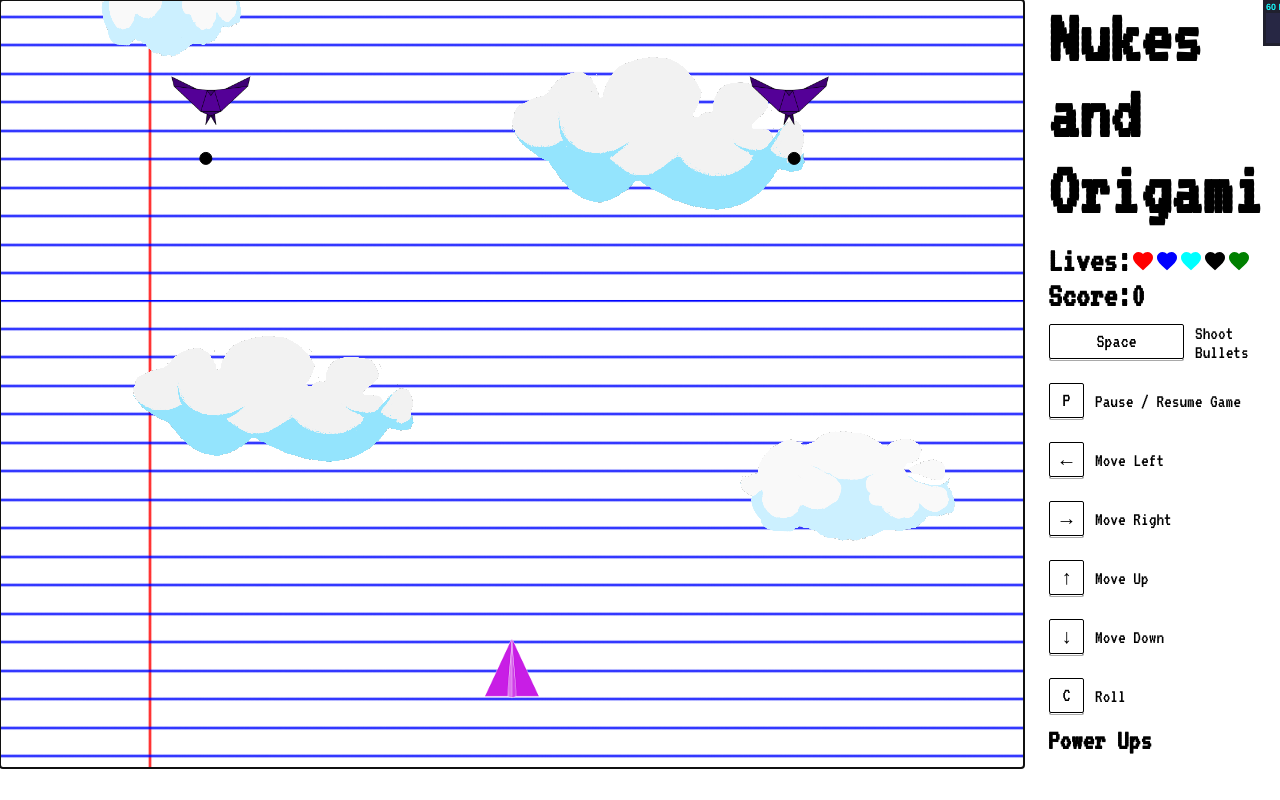
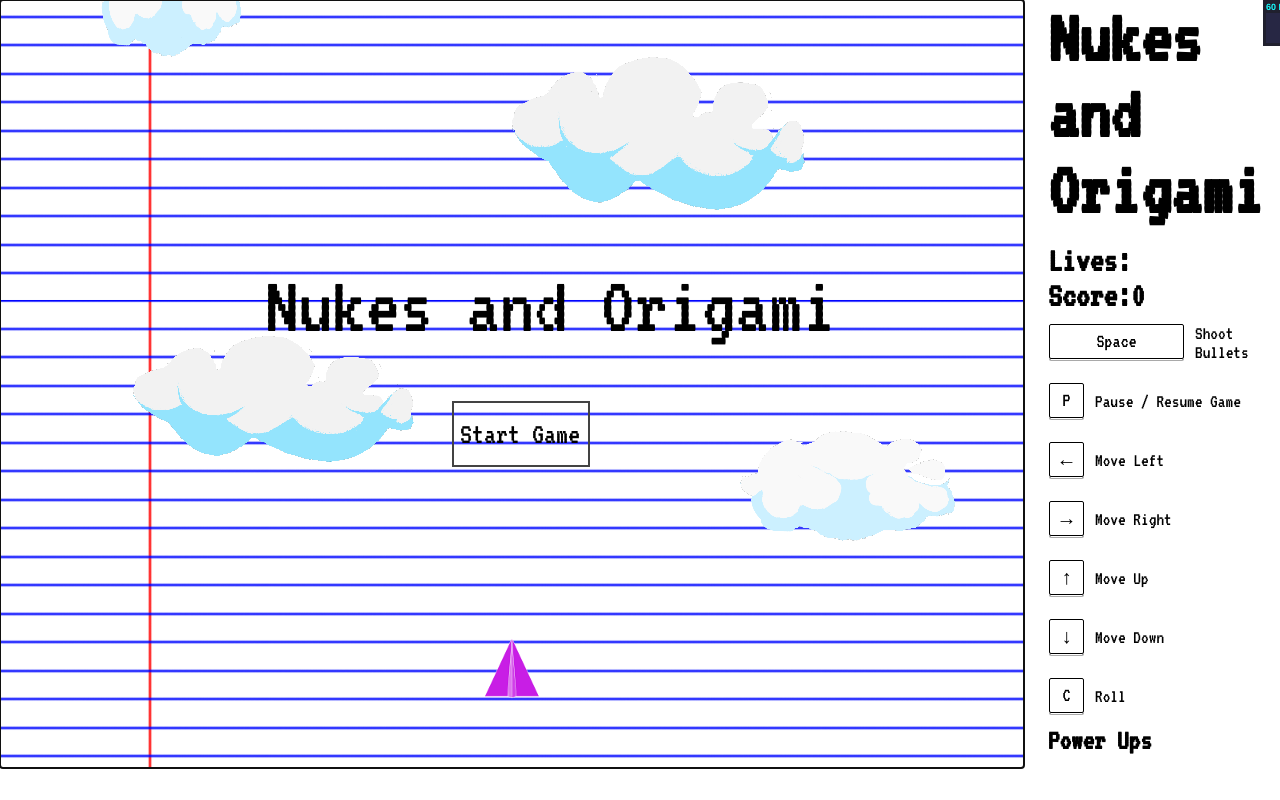
Before and after one commit to Computational-Worlds-Blue-One-Winter19/nukes-and-origami, a website: page index.html in a window 1280 px wide. Shown: the top 800 px of the page. Drawn offline with Linux system fonts and the light colour scheme.

Commit message:
Add a temp button for starting the game

```diff
--- /dev/null
+++ b/button.css
@@ -0,0 +1,99 @@
+/* Credit and thanks to: @punitweb for the base css */
+
+  .section {
+    /* width: 100%; */
+    /* height: 400px; */
+    padding: 0;
+    position: absolute;
+    left: 256px;
+    border-top: rgb(67, 67, 67) 2px solid;
+    border-bottom: rgb(67, 67, 67) 2px solid;
+  }
+
+  .one #button {
+    width: 122px;
+    padding: 6px;
+    height: 50px;
+    display: flex;
+    align-items: center;
+    color: rgb(67, 67, 67) 2px solid;
+    /* font-family: 'Montserrat', sans-serif; */
+    font-size: 30px;
+    position: absolute;
+    top: 50%;
+    left: 50%;
+    -webkit-transform: translate(-50%, -50%);
+    -moz-transform: translate(-50%, -50%);
+    -o-transform: translate(-50%, -50%);
+    transform: translate(-50%, -50%);
+    border: rgb(67, 67, 67) 2px solid;
+    overflow: hidden;
+    -webkit-transition: all 0.6s cubic-bezier(0.55, 0, 0.1, 1);
+    -moz-transition: all 0.6s cubic-bezier(0.55, 0, 0.1, 1);
+    -o-transition: all 0.6s cubic-bezier(0.55, 0, 0.1, 1);
+    transition: all 0.6s cubic-bezier(0.55, 0, 0.1, 1);
+    cursor: pointer;
+    box-shadow: 0px 0px 0px #fff;
+  }
+  .one #button:hover {
+    text-shadow: 0px 8px 6px rgba(0, 0, 0, 0.9);
+    box-shadow: 8px 8px 0px #fff, -8px -8px 0px #fff;
+    color:  #f6f6f6;
+  }
+  .one #button:hover .one {
+    opacity: 1;
+    transform: translate3d(0px, 0px, 0px);
+  }
+  .one #button:hover .two {
+    transform: translate3d(0px, 0px, 0px);
+  }
+  .one #button:hover .three {
+    transform: translate3d(0px, 0px, 0px);
+  }
+  .one #button:hover .four {
+    transform: translate3d(0px, 0px, 0px);
+  }
+  .one #button .ring {
+    width: 100%;
+    height: 100%;
+    position: absolute;
+    background: transparent;
+    top: 0;
+    left: 0;
+    transform: translate3d(0px, 90px, 0px);
+  }
+  .one #button .one {
+    background-color: #FE6B26;
+    -webkit-transition: all 0.3s cubic-bezier(0.55, 0, 0.1, 1);
+    -moz-transition: all 0.3s cubic-bezier(0.55, 0, 0.1, 1);
+    -o-transition: all 0.3s cubic-bezier(0.55, 0, 0.1, 1);
+    transition: all 0.3s cubic-bezier(0.55, 0, 0.1, 1);
+    z-index: -3;
+    z-index: -4;
+  }
+  .one #button .two {
+    background-color: #FE8EFE;
+    -webkit-transition: all 0.5s cubic-bezier(0.55, 0, 0.1, 1);
+    -moz-transition: all 0.5s cubic-bezier(0.55, 0, 0.1, 1);
+    -o-transition: all 0.5s cubic-bezier(0.55, 0, 0.1, 1);
+    transition: all 0.5s cubic-bezier(0.55, 0, 0.1, 1);
+    z-index: -3;
+  }
+  .one #button .three {
+    background-color: rgb(242, 135, 4);
+    z-index: -2;
+    -webkit-transition: all 0.7s cubic-bezier(0.55, 0, 0.1, 1);
+    -moz-transition: all 0.7s cubic-bezier(0.55, 0, 0.1, 1);
+    -o-transition: all 0.7s cubic-bezier(0.55, 0, 0.1, 1);
+    transition: all 0.7s cubic-bezier(0.55, 0, 0.1, 1);
+    z-index: -3;
+  }
+  .one #button .four {
+    background-color: #3E12FD;
+    z-index: -1;
+    -webkit-transition: all 0.9s cubic-bezier(0.55, 0, 0.1, 1);
+    -moz-transition: all 0.9s cubic-bezier(0.55, 0, 0.1, 1);
+    -o-transition: all 0.9s cubic-bezier(0.55, 0, 0.1, 1);
+    transition: all 0.9s cubic-bezier(0.55, 0, 0.1, 1);
+    z-index: -3;
+  }
--- a/gameboard.js
+++ b/gameboard.js
@@ -76,7 +76,6 @@ function initializeScoreBoardLives(lives) {
   // addPowerUp('./img/rapid-bullet.png');
 }
 
-
 /**
  * Message Types: pause-message, game-over-message
  *
@@ -97,6 +96,42 @@ function showMessage(type) {
 function hideMessage(type) {
   const pausedMessage = document.getElementById(`${type}`);
   pausedMessage.style.display = 'none';
+}
+
+
+/**
+ * Starts the game by spawning enemies, initializing the scoreboard lives and
+ * setting the focus to the canvas
+ * @param {NukesAndOrigami} game The game that will be started
+ */
+function startGame(game) {
+  game.spawnEnemies();
+
+  // Initilize the game board
+  initializeScoreBoardLives(game.lives);
+
+  hideMessage('intro-message');
+  document.getElementById('gameWorld').focus();
+}
+
+function addEvent(element, evnt, funct) {
+  if (element.attachEvent) { return element.attachEvent(`on${evnt}`, funct); }
+  return element.addEventListener(evnt, funct, false);
+}
+
+
+/**
+ * Completes the initializes of the intro messge
+ * @param {NukesAndOrigami} game The game that will be started after the user clicks on the
+ * start button
+ */
+function initIntroMessage(game) {
+  showMessage('intro-message');
+  addEvent(
+    document.getElementById('button'),
+    'click',
+    () => { startGame(game); },
+  );
 }
 
 // Inventory related functions
--- a/index.css
+++ b/index.css
@@ -7,7 +7,7 @@ body {
     background-color: transparent;
     position: absolute;
     z-index: 10;
-    pointer-events: none;
+    /* pointer-events: none; */
 }
 
 #gameWorld {
@@ -79,7 +79,7 @@ h2 {
     width: 40px;
 }
 
-#pause-message, #game-over-message {
+#pause-message, #game-over-message, #intro-message {
     font-family: 'VT323', monospace;
     font-size: 2em;
     position: absolute;
@@ -90,7 +90,17 @@ h2 {
     display: none;
 }
 
-#pause-message p, #game-over-message p {
+/* Modifies the position of the intro message */
+#intro-message {
+    left: 265px;
+    top: 180px;
+}
+
+#intro-message p {
+    font-size: 84px;
+}
+
+#pause-message p, #game-over-message p, #intro-message p {
     width: 100%;
     text-align: center;
     color: black;
--- a/index.html
+++ b/index.html
@@ -4,6 +4,7 @@
     <meta charset="utf-8">
     <title>Game Project Shell</title>
     <link rel="stylesheet" href="./index.css">
+    <link rel="stylesheet" href="./button.css">
     <link href="https://fonts.googleapis.com/css?family=VT323" rel="stylesheet">
     <link href="https://fonts.googleapis.com/css?family=VT323" rel="stylesheet">
     <script type="text/javascript" src="./gameengine.js"></script>
@@ -108,6 +109,18 @@
                 Better Luck next Time!
             </p>
         </div>
+        <div class="overlay" id="intro-message">
+            <p>Nukes and Origami</p>
+            <div class="section one">
+                <div id="button">
+                   Start Game
+                   <div class="ring one"></div>
+                   <div class="ring two"></div>
+                   <div class="ring three"></div>
+                   <div class="ring four"></div>
+                </div>
+             </div>
+        </div>
     </div>
 </body>
 </html>
--- a/main.js
+++ b/main.js
@@ -34,9 +34,6 @@ class NukesAndOrigami extends GameEngine {
     this.lives = 5;
     this.hits = 0;
     this.score = 0;
-
-    // Initilize the game board
-    initializeScoreBoardLives(this.lives);
   }
 
   increaseLivesCount() {
@@ -266,7 +263,8 @@ AM.downloadAll(() => {
   // game.testScene();
 
   // run prototype level
-  game.spawnEnemies();
+
+  initIntroMessage(game);
 
   console.log('All Done!');
   canvas.focus();
```
